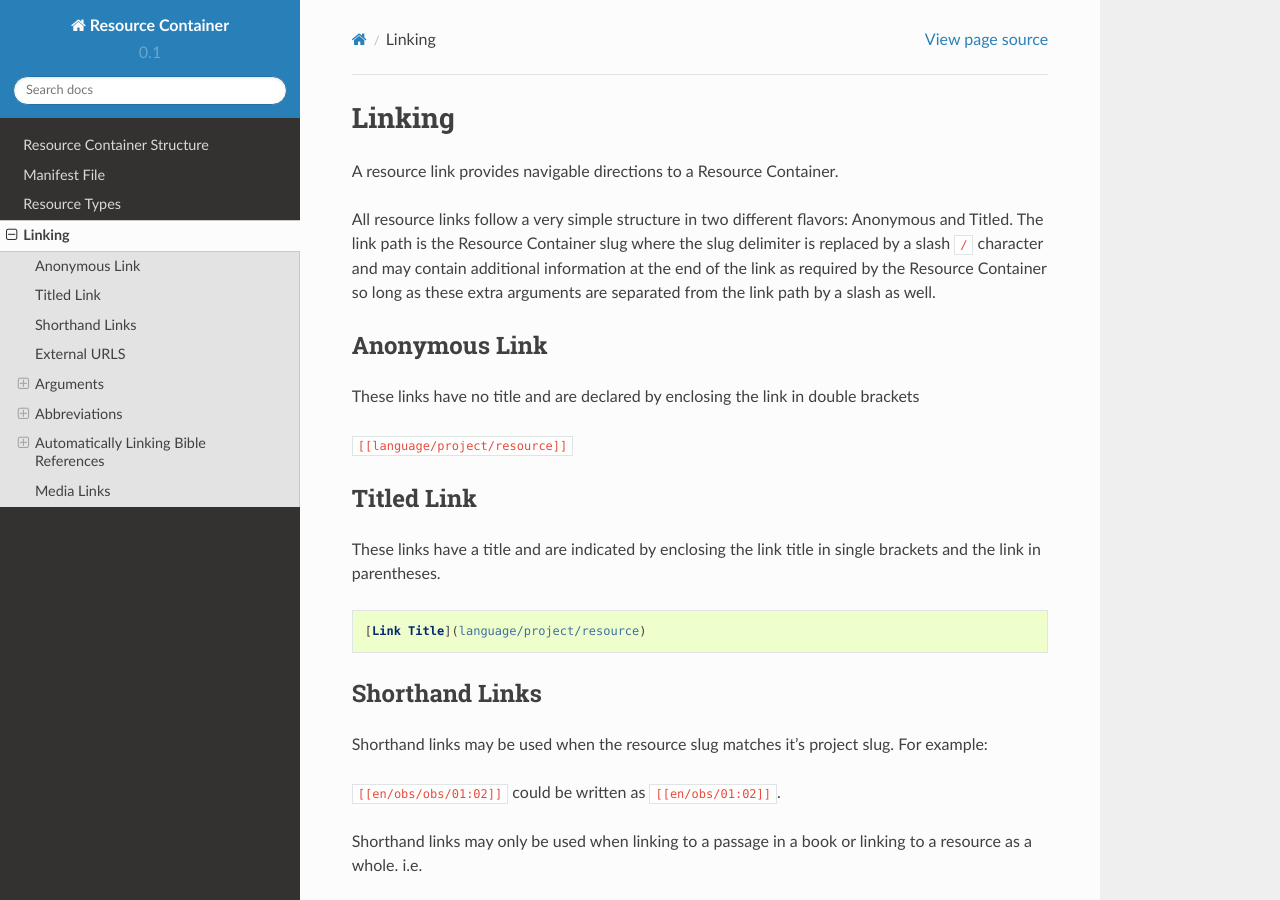
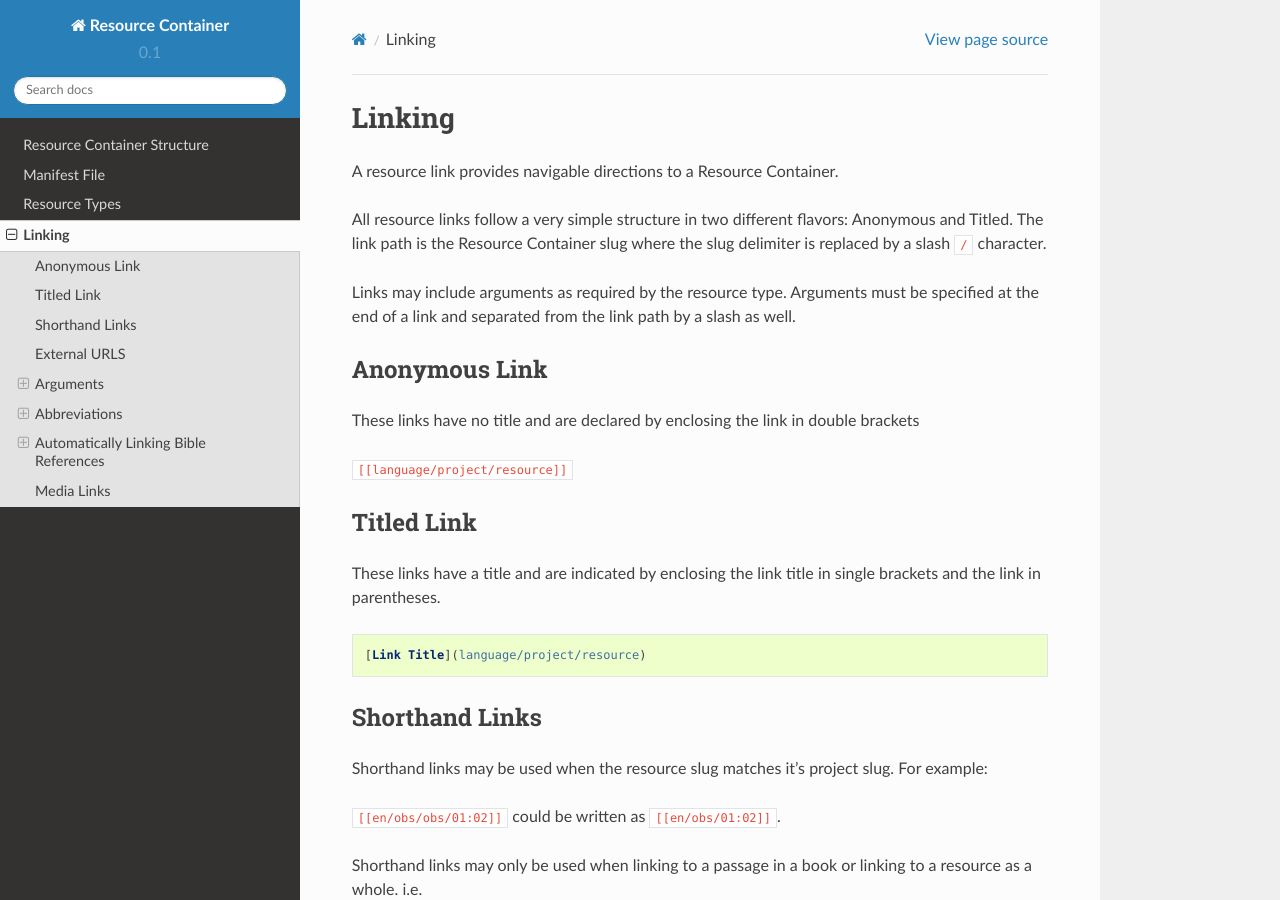
Before and after one commit to unfoldingWord-dev/Resource-Container, a Sphinx documentation site: the page built from docs/linking.rst, in a window 1280 px wide and 900 px high. Built offline with Sphinx 7.4.7 and the Read the Docs theme 2.0.0, drawn with Linux system fonts in a browser that asks for light colours.

Commit message:
updated wording

```diff
--- a/docs/linking.rst
+++ b/docs/linking.rst
@@ -3,7 +3,9 @@ Linking
 
 A resource link provides navigable directions to a Resource Container.
 
-All resource links follow a very simple structure in two different flavors: Anonymous and Titled. The link path is the Resource Container slug where the slug delimiter is replaced by a slash ``/`` character and may contain additional information at the end of the link as required by the Resource Container so long as these extra arguments are separated from the link path by a slash as well.
+All resource links follow a very simple structure in two different flavors: Anonymous and Titled. The link path is the Resource Container slug where the slug delimiter is replaced by a slash ``/`` character.
+
+Links may include arguments as required by the resource type. Arguments must be specified at the end of a link and separated from the link path by a slash as well.
 
 Anonymous Link
 ---------------
```
